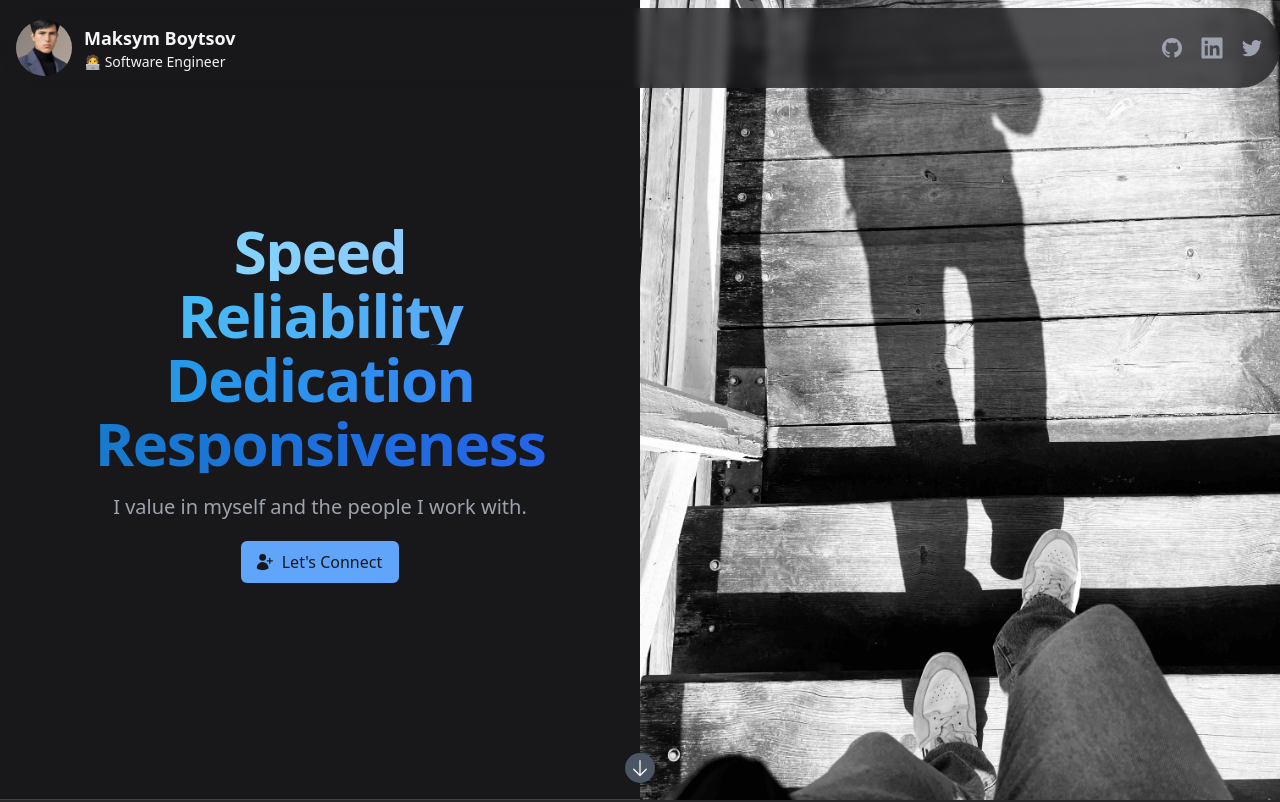
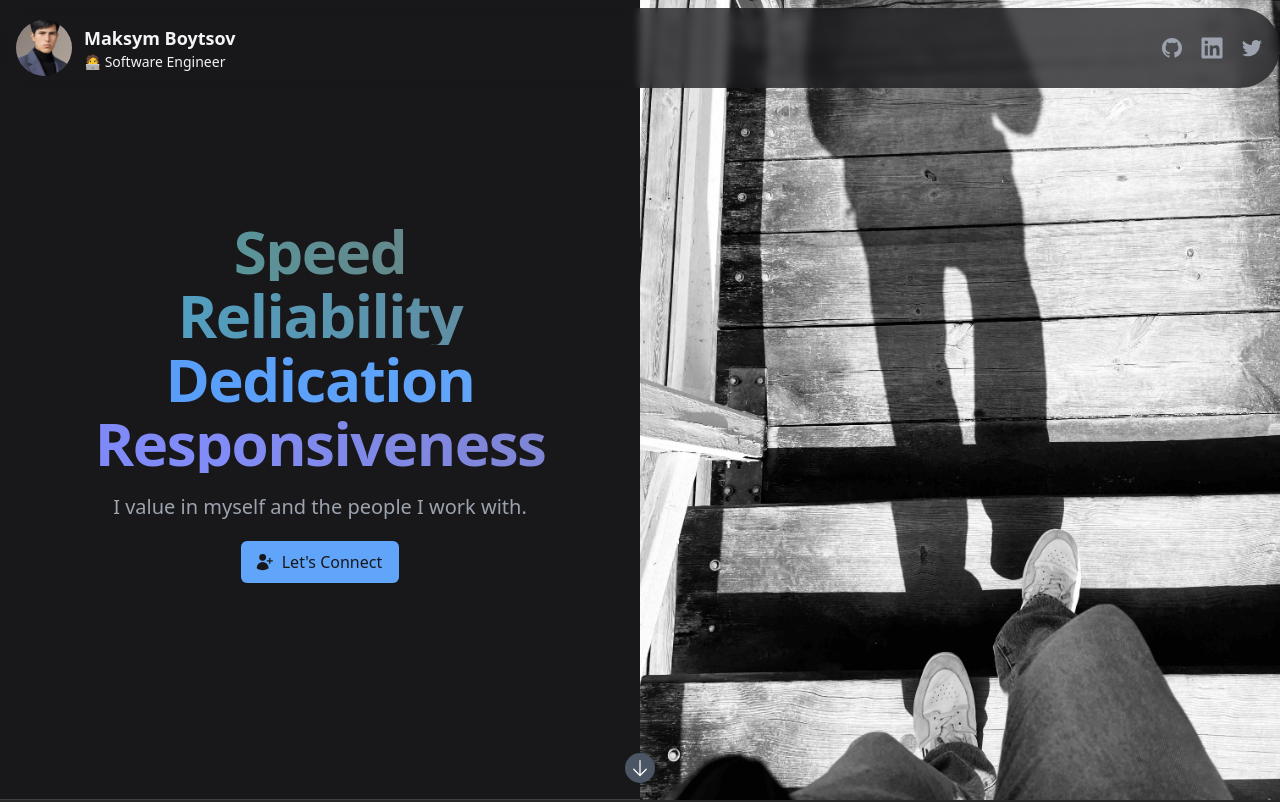
Before and after one commit to maksym-boytsov/maksym-boytsov, a Next.js app: page / in a window 1280 px wide. Shown: the top 802 px of the page. Built offline with nearby package versions, Linux system fonts and the light colour scheme.

Commit message:
fix: animation

```diff
--- a/pages/index.tsx
+++ b/pages/index.tsx
@@ -100,14 +100,17 @@ export default function Home() {
         >
           <div className="h-screen grid gap-5 justify-center items-center justify-items-center content-center">
             <div className="mx-auto max-w-7xl px-4 sm:px-6 lg:px-8 text-center">
-              {keywords.map((keyword) => (
-                <p
-                  key={keyword.name}
-                  className={`mt-1 animate-[gradient-fade_3s_ease-in-out_infinite] bg-[length:200%] bg-bottom bg-gradient-to-r ${keyword.fromColor} ${keyword.toColor} text-transparent bg-clip-text text-4xl font-bold tracking-tight  sm:text-5xl lg:text-6xl`}
-                >
-                  {keyword.name}
-                </p>
-              ))}
+              {keywords.map((keyword, index) => {
+                return (
+                  <p
+                    key={keyword.name}
+                    style={{ animationDelay: `${index}s` }}
+                    className={`mt-1 animate-[gradient-fade_4s_ease-out_infinite] bg-[length:600%] bg-bottom bg-gradient-to-r ${keyword.fromColor} ${keyword.viaColor} to-stone-500 text-transparent bg-clip-text text-4xl font-bold tracking-tight  sm:text-5xl lg:text-6xl`}
+                  >
+                    {keyword.name}
+                  </p>
+                );
+              })}
 
               <p className="mx-auto mt-5 max-w-xl text-xl text-gray-400">
                 I value in myself and the people I work with.
@@ -457,17 +460,21 @@ export default function Home() {
 }
 
 const keywords = [
-  { name: "Speed", fromColor: "from-cyan-300", toColor: "to-blue-300" },
-  { name: "Reliability", fromColor: "from-cyan-400", toColor: "to-blue-400" },
+  { name: "Speed", fromColor: "from-cyan-500", viaColor: "via-cyan-400" },
+  {
+    name: "Reliability",
+    fromColor: "from-sky-500",
+    viaColor: "via-sky-400",
+  },
   {
     name: "Dedication",
-    fromColor: "from-cyan-500",
-    toColor: "to-blue-500",
+    fromColor: "from-blue-500",
+    viaColor: "via-blue-400",
   },
   {
     name: "Responsiveness",
-    fromColor: "from-cyan-600",
-    toColor: "to-blue-600",
+    fromColor: "from-indigo-500",
+    viaColor: "via-indigo-400",
   },
 ];
 
--- a/tailwind.config.js
+++ b/tailwind.config.js
@@ -8,9 +8,9 @@ module.exports = {
     extend: {
       keyframes: {
         "gradient-fade": {
-          "0%": { "background-position": "96% 0%" },
-          "50%": { "background-position": "5% 100%" },
-          "100%": { "background-position": "96% 0%" },
+          "0%": { "background-position": "40% 100%" },
+          "50%": { "background-position": "96% 0%" },
+          "100%": { "background-position": "40% 100%" },
         },
       },
     },
```
